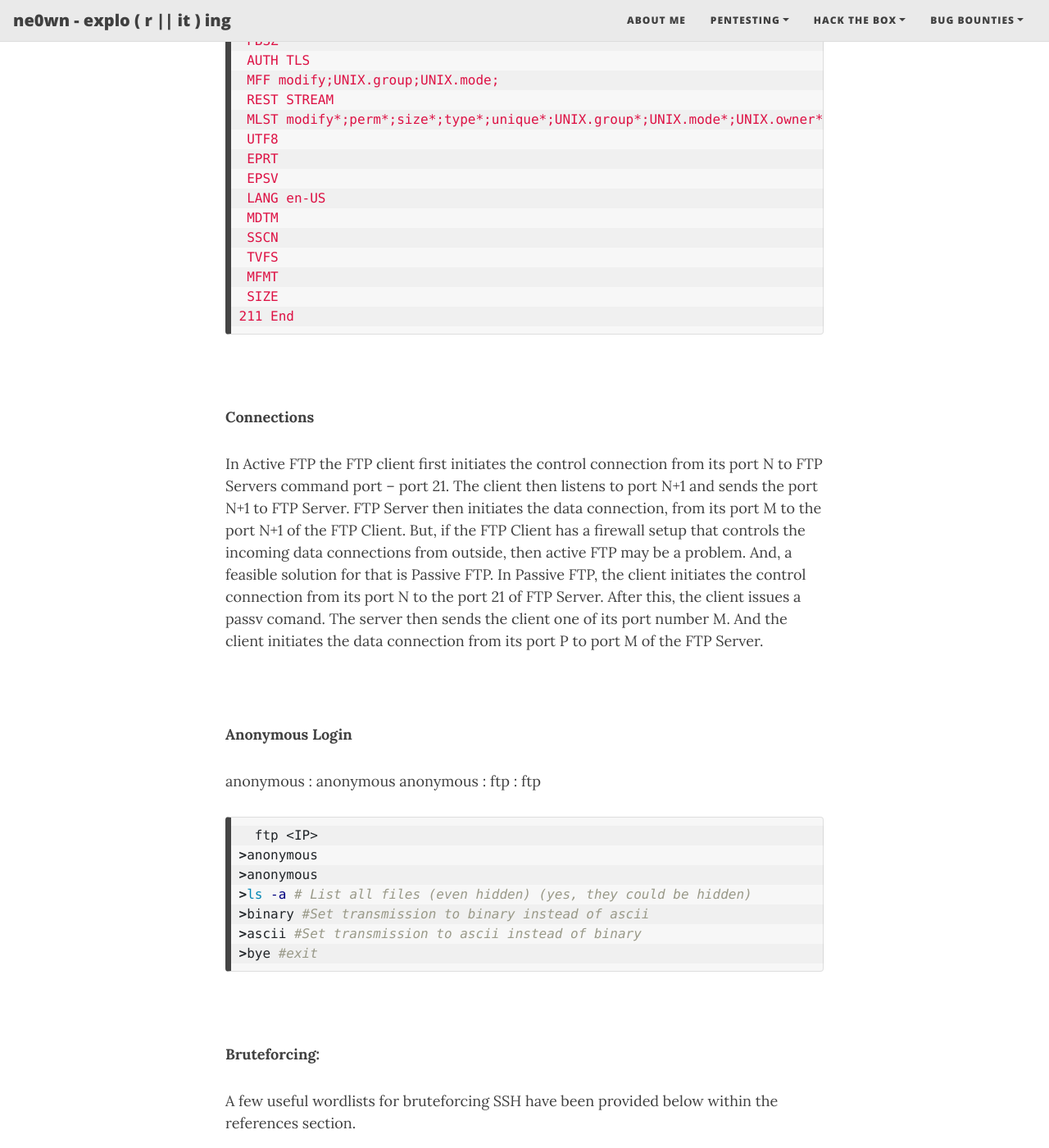
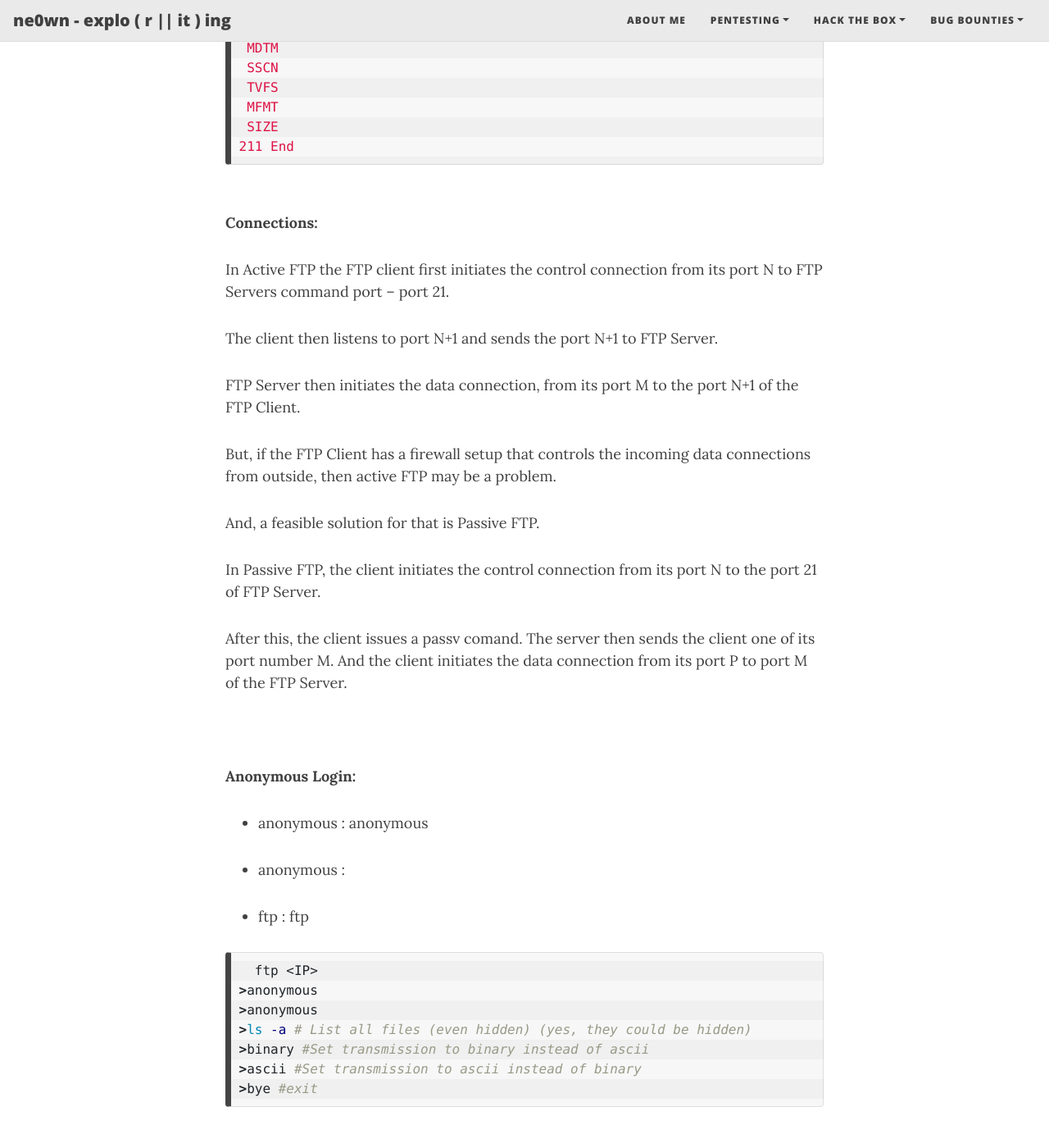
Before and after one commit to ne0wn/ne0wn.github.io, a Jekyll site: the page built from _posts/2021/2021-07-03-pentesting-port-21-ftp.markdown, in a window 1280 px wide and 1400 px high, scrolled down 2179 px. Shown: the whole window at 82% size. Built offline with Jekyll 4.4.1, drawn with Linux system fonts in a browser that asks for light colours; nearby versions of some CDN libraries; some of the changed text lies outside the part shown.

Commit message:
Add files via upload

````diff
--- a/_posts/2021/2021-07-03-pentesting-port-21-ftp.markdown
+++ b/_posts/2021/2021-07-03-pentesting-port-21-ftp.markdown
@@ -44,12 +38,11 @@ Connect to FTP using starttls
     lftp 10.10.10.208:~> login username Password
 ```
 <b>
-
-<b>Unauthenticated Enumeration</b>
-
+<b>Unauthenticated Enumeration:</b>
 You can us the commands <i>HELP</i> and <i>FEAT</i> to obtain some information of the FTP server:
 
 ```bash
+
 HELP
 214-The following commands are recognized (* =>'s unimplemented):
 214-CWD     XCWD    CDUP    XCUP    SMNT*   QUIT    PORT    PASV
@@ -81,21 +74,31 @@ FEAT
 211 End
 ```
 <br>
+<b>Connections:</b>
 
-<b>Connections</b>
+In Active FTP the FTP client first initiates the control connection from its port N to FTP Servers command port – port 21.
 
-In Active FTP the FTP client first initiates the control connection from its port N to FTP Servers command port – port 21. The client then listens to port N+1 and sends the port N+1 to FTP Server. FTP Server then initiates the data connection, from its port M to the port N+1 of the FTP Client.
-But, if the FTP Client has a firewall setup that controls the incoming data connections from outside, then active FTP may be a problem. And, a feasible solution for that is Passive FTP.
-In Passive FTP, the client initiates the control connection from its port N to the port 21 of FTP Server. After this, the client issues a passv comand. The server then sends the client one of its port number M. And the client initiates the data connection from its port P to port M of the FTP Server.
+The client then listens to port N+1 and sends the port N+1 to FTP Server.
 
+FTP Server then initiates the data connection, from its port M to the port N+1 of the FTP Client.
+
+But, if the FTP Client has a firewall setup that controls the incoming data connections from outside, then active FTP may be a problem.
+
+And, a feasible solution for that is Passive FTP.
+
+In Passive FTP, the client initiates the control connection from its port N to the port 21 of FTP Server.
+
+After this, the client issues a passv comand. The server then sends the client one of its port number M. And the client initiates the data connection from its port P to port M of the FTP Server.
 
 <br>
 
-<b>Anonymous Login</b>
+<b>Anonymous Login:</b>
 
-anonymous : anonymous
-anonymous :
-ftp : ftp
+* anonymous : anonymous
+
+* anonymous :
+
+* ftp : ftp
 
 ```shell
   ftp <IP>
@@ -107,20 +110,13 @@ ftp : ftp
 >bye #exit
 ```
 <br>
-
 <b>Bruteforcing:</b>
-
 A few useful wordlists for bruteforcing SSH have been provided below within the references section.
-
 <br>
-
 <b>Nmap:</b>
-
 Anon login and bounce FTP checks are perform by default by nmap with -sC option.
-
 <br>
-
-<b>Shodan</b>
+<b>Shodan:</b>
 
 ```shell
     ftp
@@ -129,9 +125,7 @@ Anon login and bounce FTP checks are perform by default by nmap with -sC option.
 ```
 
 <br>
-
 <b>Browser Connection:</b>
-
 You can connect to a FTP server using a browser (like Firefox) using a URL like:
 
 ```bash
@@ -139,9 +133,7 @@ You can connect to a FTP server using a browser (like Firefox) using a URL like:
 ```
 
 Note that if a web application is sending data controlled by a user directly to a FTP server you can send double URL encode %0d%0a (in double URL encode this is %250d%250a) bytes and make the FTP server perform arbitrary actions. One of this possible arbitrary actions is to download content from a users controlled server, perform port scanning or try to talk to other plain-text based services (like http).
-
 <br>
-
 <b>Download All Files From FTP:</b>
 
 ```shell
@@ -149,7 +141,6 @@ wget -m ftp://anonymous:anonymous@10.10.10.98 #Donwload all
 wget -m --no-passive ftp://anonymous:anonymous@10.10.10.98 #Download all
 ```
 <br>
-
 <b>Config Files:</b>
 
 ```shell
@@ -168,7 +159,4 @@ proftpd.conf
 [Seclists](https://github.com/danielmiessler/SecLists/blob/master/Passwords/Default-Credentials/ftp-betterdefaultpasslist.txt)
 <br>
 
-[Information from](https://www.acunetix.com/vulnerabilities/web/echo-service-running)
-<br>
-
 Thank you for reading.
````
Also changed, not shown: other parts of _posts/2021/2021-07-03-pentesting-port-21-ftp.markdown (+0 -6 lines).
